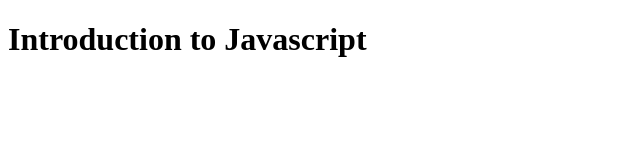
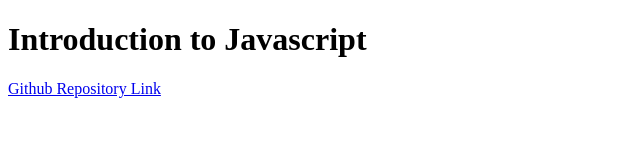
Before and after one commit to danielpeace7/Introduction-to-Javascript, a plain HTML site: page index.html in a window 1280 px wide. Shown: the whole page, without its empty margins (0-640 px from the left). Drawn offline with Linux system fonts and the light colour scheme.

Commit message:
Added link to repository to index.html

```diff
--- a/index.html
+++ b/index.html
@@ -8,6 +8,7 @@
 </head>
 <body>
     <h1>Introduction to Javascript</h1>
+    <a href="https://github.com/danielpeace7/Introduction-to-Javascript">Github Repository Link</a>
     <script src="script.js"></script>
 </body>
 </html>
```
